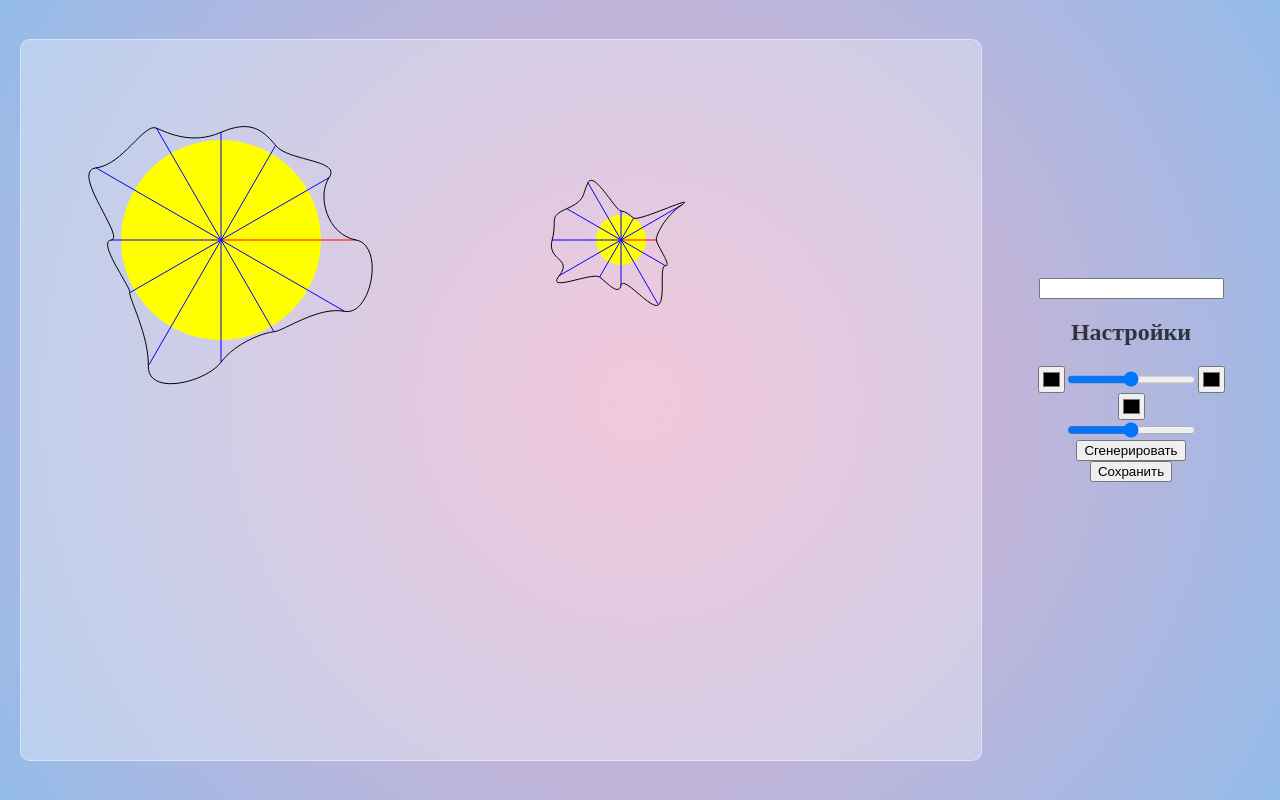
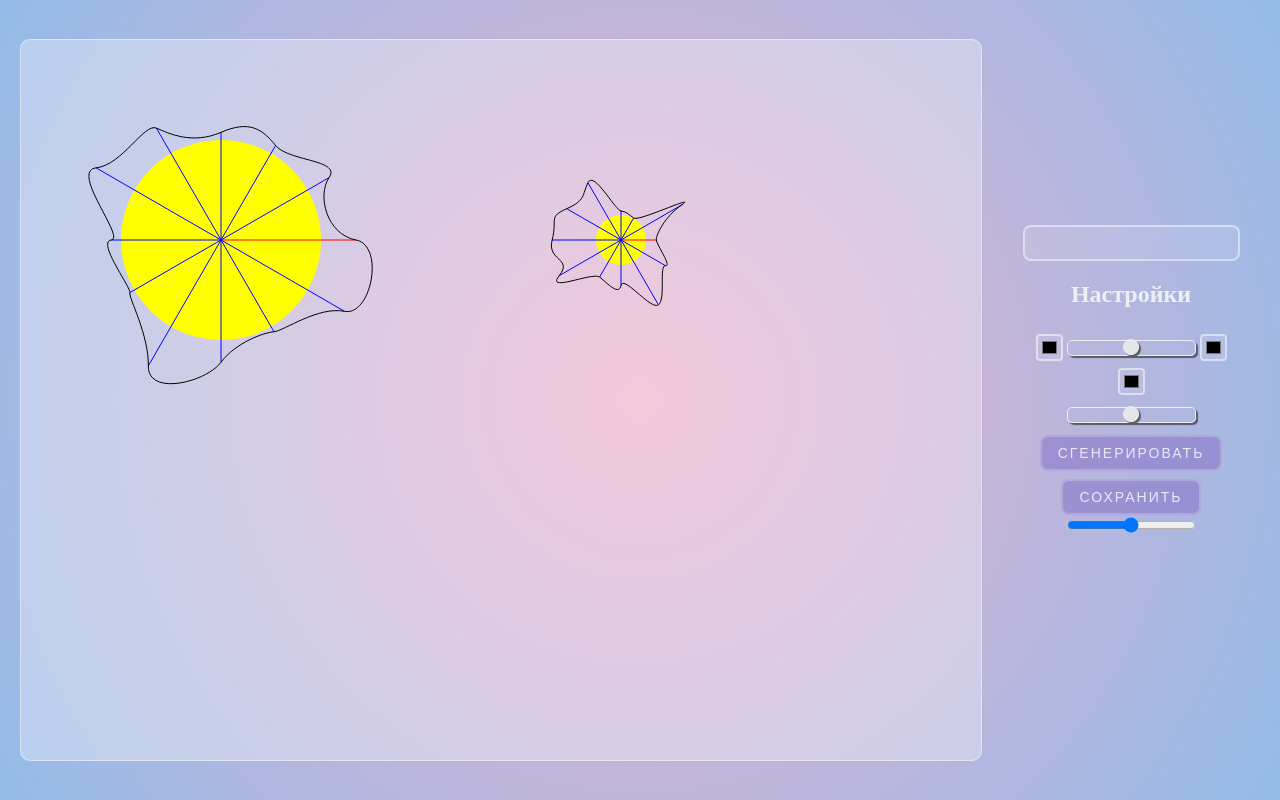
Before and after one commit to LazySelkie/SpotsGenerator, a Nuxt app: page / in a window 1280 px wide. Built offline with nearby package versions, Linux system fonts and the light colour scheme.

Commit message:
базовые стили

```diff
--- a/pages/index.vue
+++ b/pages/index.vue
@@ -3,21 +3,22 @@
     <SpotCanvas />
 
     <div class="spot-sidebar">
-      <input type="text">
+      <input class="glass-text-input" type="text">
 
       <h2> Настройки </h2>
-      <div style="display: flex">
-        <input type="color">
-        <input type="range">
-        <input type="color">
+      <div style="display: flex; align-items: center;">
+        <input class="glass-color-input" type="color">
+        <input class="glass-range-input" type="range">
+        <input class="glass-color-input" type="color">
       </div>
-      <input type="color">
+      <input class="glass-color-input" type="color">
 
-      <input type="range">
+      <input class="glass-range-input" type="range">
       <section></section>
 
-      <button @click="generate">Сгенерировать</button>
-      <button @click="save">Сохранить</button>
+      <button class="glass-button" style="margin-bottom: 8px;" @click="generate">Сгенерировать</button>
+      <button class="glass-button" @click="save">Сохранить</button>
+      <input type="range">
     </div>
   </div>
 </template>
@@ -108,9 +109,90 @@ canvas {
   justify-content: center;
 }
 h2 {
-  color: rgba(0, 0, 0, 0.721);
+  // color: rgba(0, 0, 0, 0.721);
+  color: rgba(245, 245, 245, 0.899);
 }
-input[type="color"] {
+
+.glass-button {
+  display: inline-block;
+  padding: 8px 16px;
+  border: 0;
+  text-decoration: none;
+  border-radius: 8px;
+  background-color: rgb(134 114 201 / 55%);//rgba(255,255,255,0.1);
+  border: 2px solid rgba(255, 255, 255, 0.211);
+  backdrop-filter: blur(30px);
+  color: rgba(255,255,255,0.8);
+  font-size: 14px;
+  letter-spacing: 2px;
+  cursor: pointer;
+  text-transform: uppercase;
+}
+
+.glass-button:hover {
+  background-color: rgba(255,255,255,0.2);
+}
+.glass-button:active {
+  background-color: rgba(117, 135, 172, 0.107);
+}
+
+.glass-text-input {
+  display: inline-block;
+  padding: 8px 16px;
+  border: 0;
+  text-decoration: none;
+  border-radius: 8px;
+  background-color: rgba(255,255,255,0.1);
+  border: 2px solid rgba(255, 255, 255, 0.474);
+  backdrop-filter: blur(30px);
+  color: rgba(255,255,255,0.8);
+  font-size: 14px;
+  letter-spacing: 2px;
+  cursor: pointer;
+  text-transform: uppercase;
+}
+.glass-text-input:focus-visible {
+  outline: 3px solid rgba(255, 255, 255, 0.473);
+}
+
+.glass-color-input {
   inline-size: 27px;
+  border-radius: 4px;
+  background-color: rgba(255,255,255,0.1);
+  border: 2px solid rgba(255, 255, 255, 0.5);
+  backdrop-filter: blur(30px);
+  color: rgba(255,255,255,0.8);
 }
+
+.glass-range-input {
+  height: 16px;
+  -webkit-appearance: none;
+  margin: 12px 4px;
+  background-color: transparent;
+}
+.glass-range-input:focus {
+  outline: 1px white solid;
+  border-radius: 8px;
+}
+.glass-range-input::-webkit-slider-runnable-track {
+  width: 100%;
+  height: 16px;
+  cursor: pointer;
+  box-shadow: 2px 2px 1px #353535b6;
+  border-radius: 5px;
+  border: 1px solid #ffffffc2;
+}
+// Кружочек-слайдер
+.glass-range-input::-webkit-slider-thumb {
+  box-shadow: 2px 2px 1px #5e5e5e;
+  border: 1px solid #eeeeee;
+  height: 16px;
+  width: 16px;
+  border-radius: 8px;
+  background: #edededd8;
+  -webkit-appearance: none; // чтоб перезаписывало дефолтный вид
+  cursor: pointer;
+  margin-top: -2px;
+}
+// :focus::-webkit-slider-runnable-track - трек при фокусе его (при нажатии)
 </style>
```
